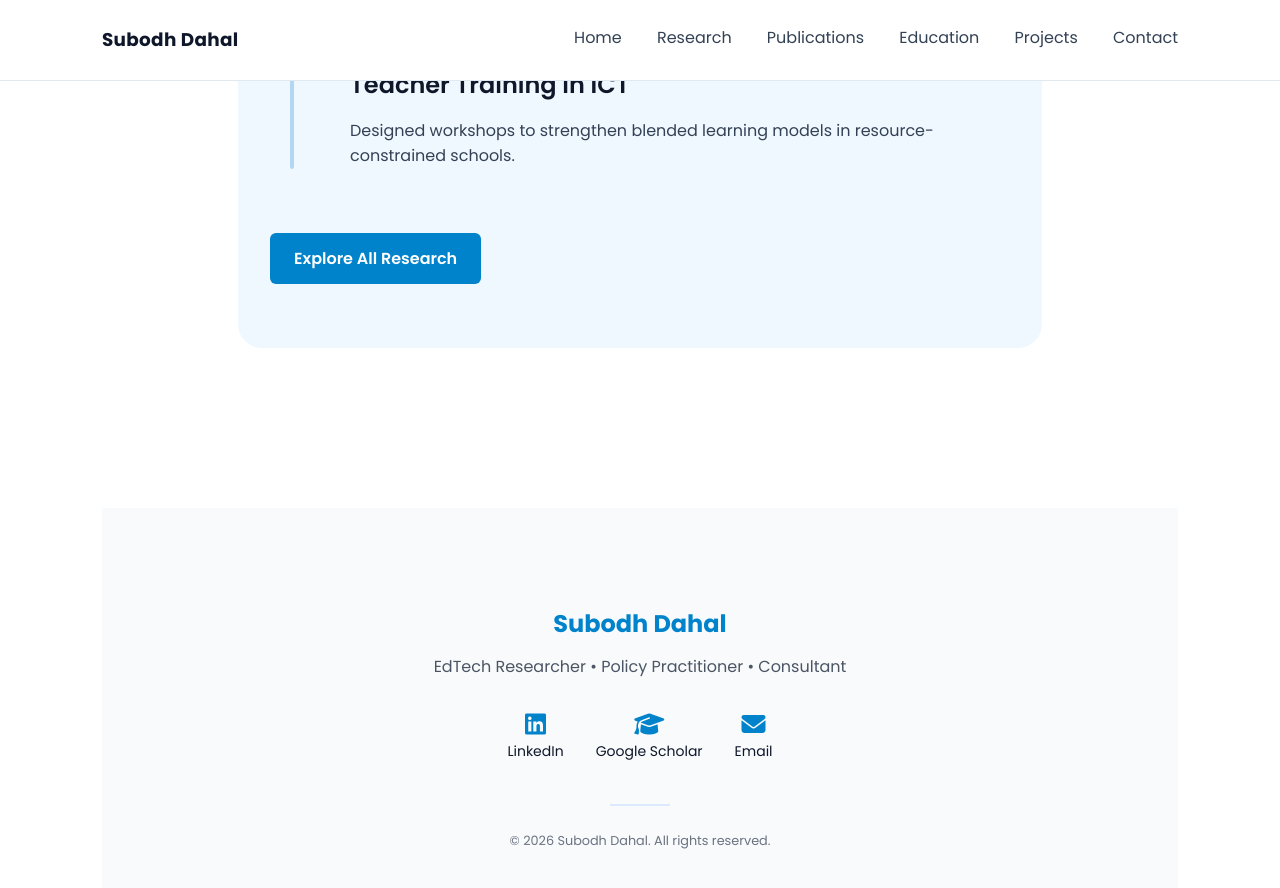
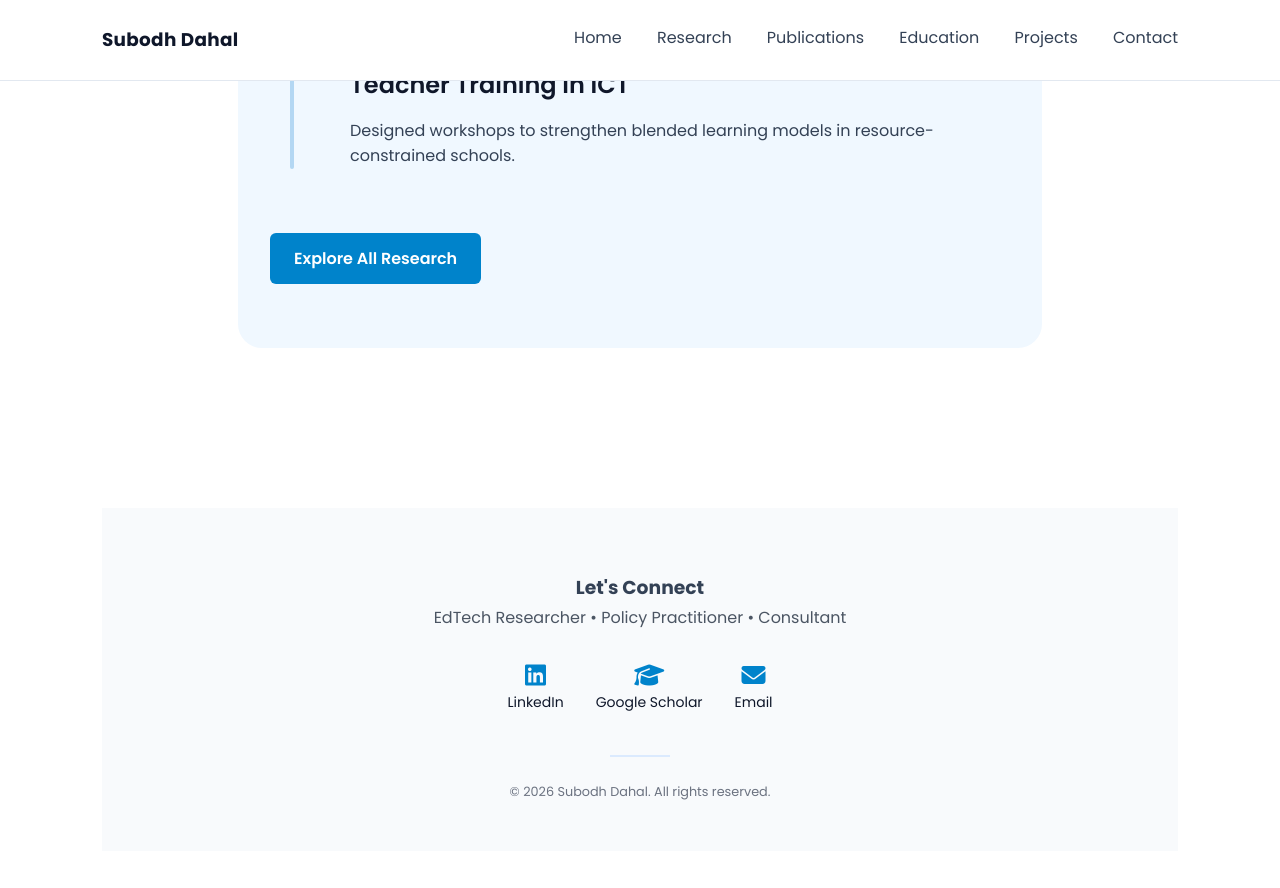
Before and after one commit to dahalsubodh/dahalsubodh.github.io, a Jekyll site: the page built from index.md, in a window 1280 px wide and 900 px high, scrolled down 2969 px. Shown: the top 888 px of the window. Built offline with Jekyll 4.4.1, drawn with Linux system fonts in a browser that asks for light colours; after the commit the page ends 3820 px from its top, so only the background shows below that.

Commit message:
Update footer.html

```diff
--- a/_includes/footer.html
+++ b/_includes/footer.html
@@ -1,6 +1,6 @@
 <footer class="site-footer">
   <div class="footer-container">
-    <h4>Subodh Dahal</h4>
+    <h3>Let's Connect</h3>
     <p class="footer-tagline">EdTech Researcher • Policy Practitioner • Consultant</p>
 
    <div class="social">
```
